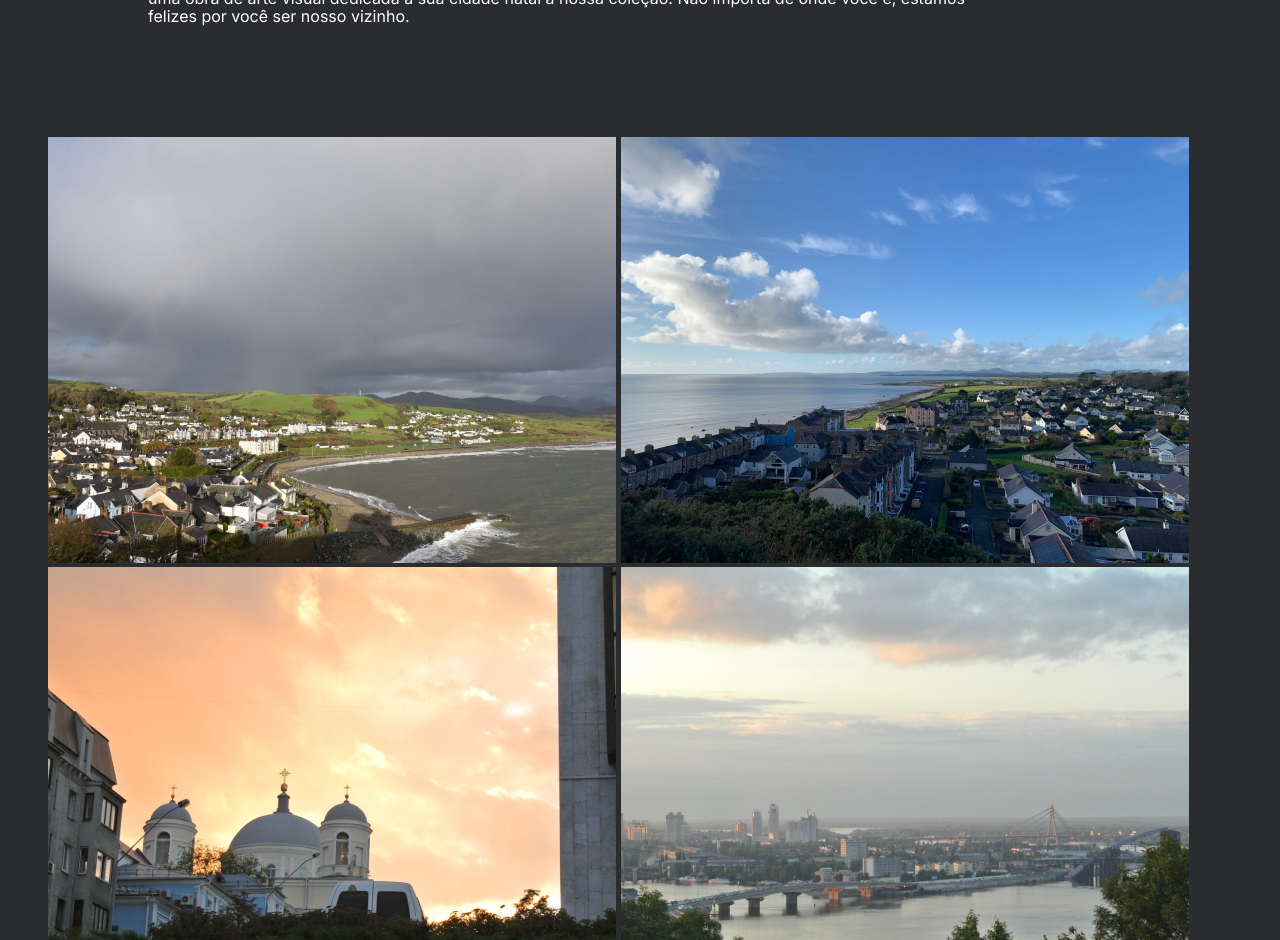
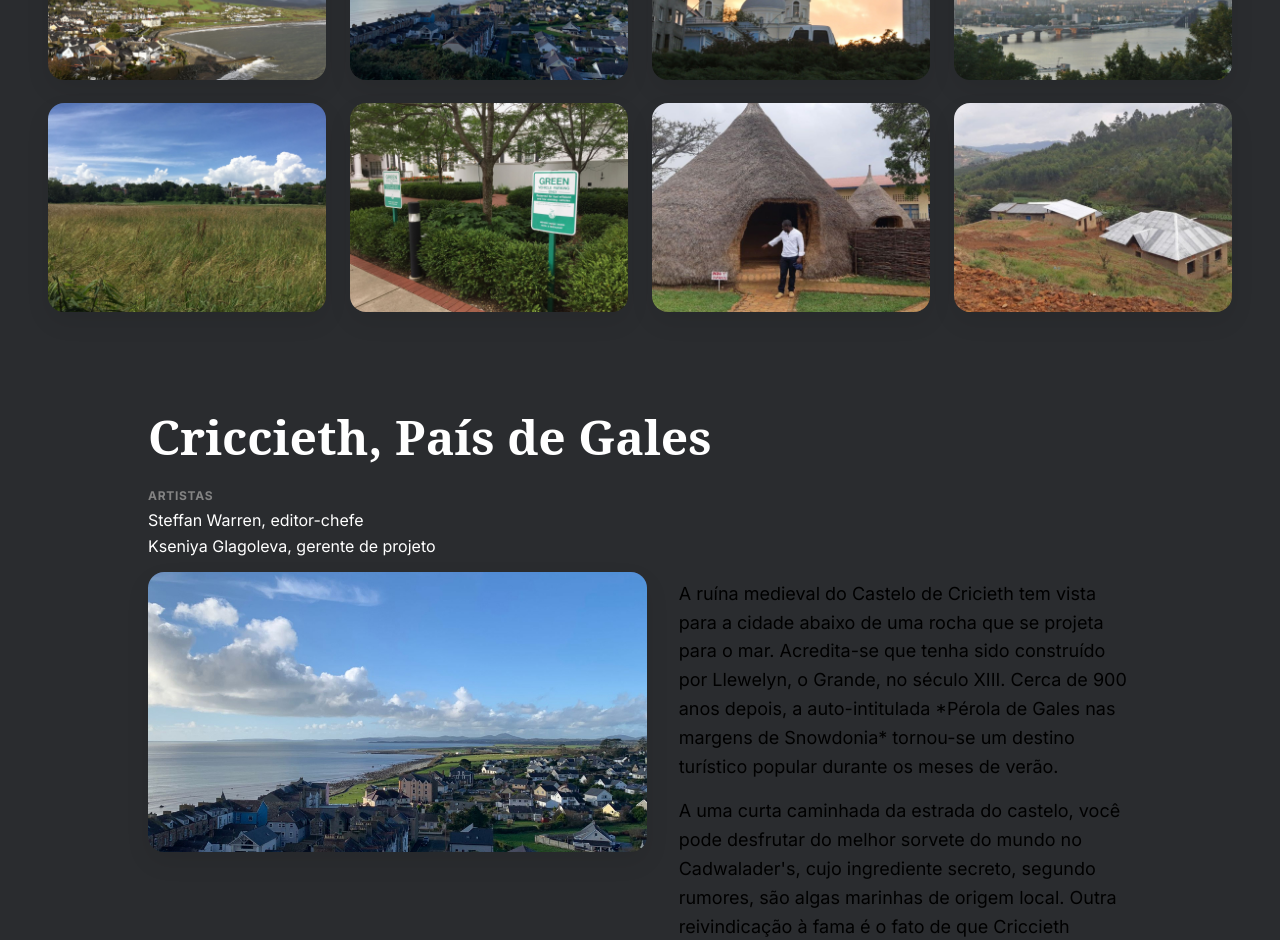
Before and after one commit to LBenaduce/web_project_homeland, a plain HTML site: page index.html in a window 1280 px wide. Shown: the part 1860-2800 px from the top of the page. Drawn offline with Linux system fonts and the light colour scheme.

Commit message:
fix places

```diff
--- a/blocks/header.css
+++ b/blocks/header.css
@@ -1,11 +1,11 @@
 .header__logo {
-  display: flex;
-  justify-content: center;
+  display: block;
   margin: 0 auto;
-  width: 100%;
-  box-sizing: border-box;
-  padding: 0 16px;
+  width: clamp(160px, 40vw, 280px);
+  height: auto;
 }
+
+
 
 .header__logo-image {
   max-width: 254px;
--- a/blocks/photo-grid.css
+++ b/blocks/photo-grid.css
@@ -1,55 +1,63 @@
-.photo-grid{
+.photo-grid {
   max-width: 1184px;
   margin: 0 auto;
   padding: 64px 16px;
 }
 
-.photo-grid__list{
-  list-style: none;
-  margin: 0;
-  padding: 0;
+.photo-grid__content {
   display: grid;
   grid-template-columns: 1fr;
   gap: 16px;
+  margin: 0;
+  padding: 0;
 }
 
-.photo-grid__item{
+.photo-grid__img {
+  display: block;
+  width: 100%;
+  height: auto;
+  aspect-ratio: 4 / 3;
+  object-fit: cover;
   border-radius: 16px;
-  overflow: hidden;
-  box-shadow: var(--shadow-1, 0 10px 25px rgba(0,0,0,.08));
   transition: transform .2s ease, box-shadow .2s ease, filter .2s ease;
+  box-shadow: 0 10px 25px rgba(0,0,0,.08);
   will-change: transform;
-  background: linear-gradient(180deg, rgba(0,0,0,.0), rgba(0,0,0,.0));
 }
 
-.photo-grid__image{
-  display: block;
-  width: 100%;
-  height: 100%;
-  aspect-ratio: 4 / 3;
-  object-fit: cover;
-}
-
-.photo-grid__item:hover{
+.photo-grid__img:hover {
   transform: translateY(-2px);
-  box-shadow: var(--shadow-2, 0 20px 50px rgba(0,0,0,.15));
+  box-shadow: 0 20px 50px rgba(0,0,0,.15);
   filter: saturate(1.05);
 }
 
+@media (min-width: 768px) {
+  .photo-grid {
+    padding: 80px 24px;
+  }
+  .photo-grid__content {
+    grid-template-columns: repeat(2, 1fr);
+    gap: 20px;
+  }
+}
 
-@media (min-width: 768px){
-  .photo-grid{ padding: 80px 24px; }
-  .photo-grid__list{
+@media (min-width: 1024px) {
+  .photo-grid__content {
     grid-template-columns: repeat(3, 1fr);
     gap: 20px;
   }
 }
 
-
-@media (min-width: 1280px){
-  .photo-grid{ padding: 96px 24px; }
-  .photo-grid__list{
+@media (min-width: 1280px) {
+  .photo-grid {
+    padding: 96px 24px;
+  }
+  .photo-grid__content {
     grid-template-columns: repeat(4, 1fr);
     gap: 24px;
   }
 }
+
+@media (prefers-reduced-motion: reduce) {
+  .photo-grid__img { transition: none; }
+  .photo-grid__img:hover { transform: none; filter: none; }
+}
--- a/blocks/places.css
+++ b/blocks/places.css
@@ -1,21 +1,96 @@
-.places{
+.places {
   max-width: 984px;
-  margin: 0 auto;
-  padding: 64px 16px;
+  margin: 0 auto 92px;
+  padding: 0 16px;
   display: grid;
-  gap: 48px;
+  gap: 80px;
 }
 
-@media (min-width: 768px){
-  .places{
-    padding: 80px 24px;
-    gap: 56px;
-  }
+.place {
+  display: grid;
+  gap: 24px;
 }
 
-@media (min-width: 1280px){
-  .places{
-    padding: 96px 24px;
-    gap: 64px;
+.place__title {
+  margin: 0;
+  font-weight: 700;
+  line-height: 1.15;
+  font-size: clamp(28px, 3.2vw, 54px);
+  font-family: "Noto Serif", serif;
+}
+
+.place__artists {
+  display: grid;
+  gap: 8px;
+}
+
+.place__artists-title {
+  margin: 0;
+  font-size: 12px;
+  text-transform: uppercase;
+  letter-spacing: .06em;
+  color: #838383;
+}
+
+.place__artists-item {
+  margin: 0;
+  font-size: 16px;
+}
+
+.place__image {
+  width: 100%;
+  height: auto;
+  display: block;
+  border-radius: 12px;
+  object-fit: cover;
+}
+
+.place__description {
+  display: grid;
+  gap: 16px;
+}
+
+.place__paragraph {
+  margin: 0;
+  font-size: 18px;
+  line-height: 1.6;
+  color: #e5e5e5;
+}
+
+.place__link {
+  display: inline-block;
+  align-self: start;
+  padding: 12px 18px;
+  border-radius: 8px;
+  background: #2F80ED;
+  color: #fff;
+  text-decoration: none;
+  font-weight: 600;
+}
+
+.place__link:hover {
+  filter: brightness(1.05);
+}
+
+@media (min-width: 1024px) {
+  .place {
+    grid-template-columns: 460px 1fr;
+    column-gap: 40px;
+    row-gap: 0;
+    align-items: start;
   }
+  .place__title,
+  .place__artists,
+  .place__link {
+    grid-column: 1;
+  }
+  .place__image,
+  .place__description {
+    grid-column: 2;
+  }
+  .place__title { grid-row: 1; }
+  .place__artists { grid-row: 2; margin-top: 8px; }
+  .place__image { grid-row: 1 / span 2; margin-bottom: 16px; }
+  .place__description { grid-row: 3; margin-top: 8px; }
+  .place__link { grid-row: 3; margin-top: 16px; }
 }
```
